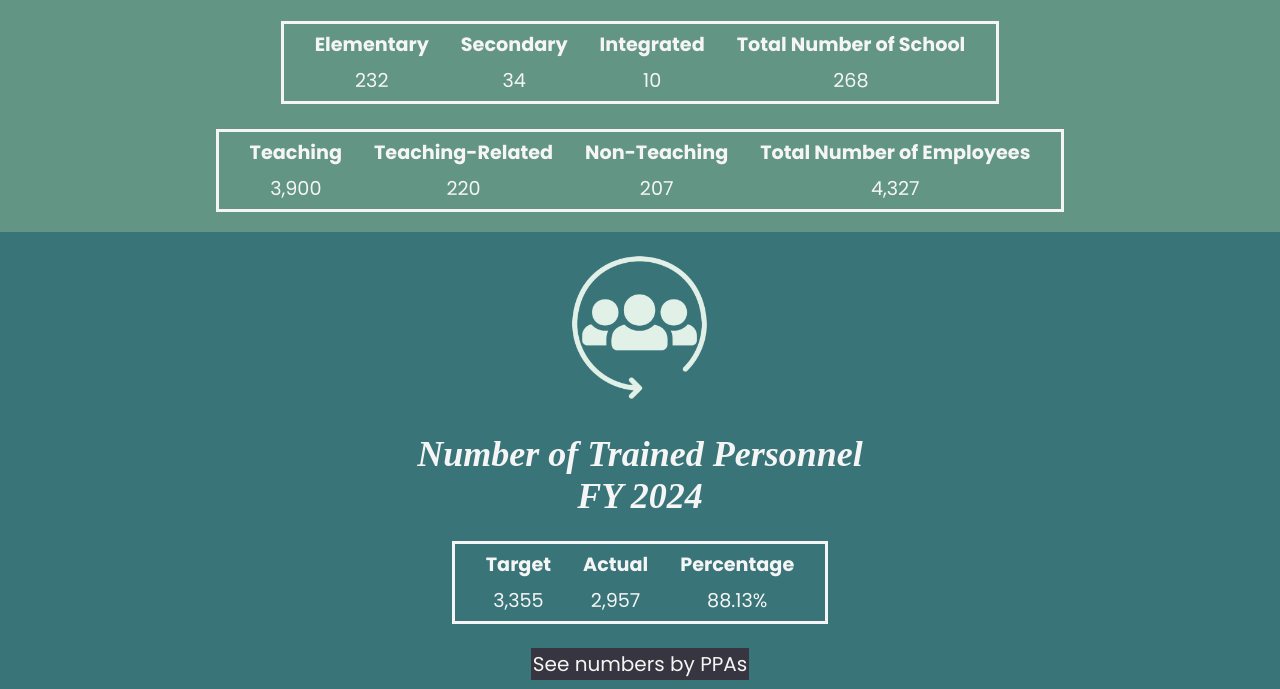
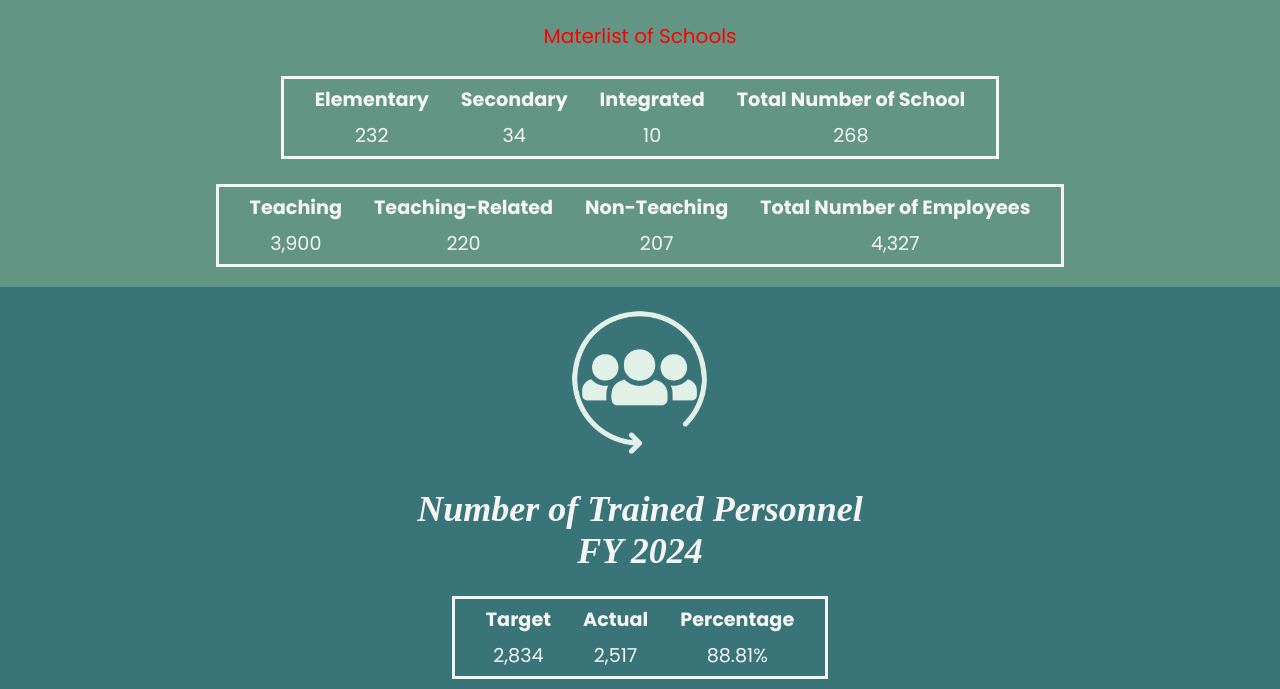
Before and after one commit to depedctd/sgod-hrds, a plain HTML site: page index.html in a window 1280 px wide. Shown: the part 411-1100 px from the top of the page. Drawn offline with Linux system fonts and the light colour scheme; a web font is replaced by a local one.

Commit message:
Add files via upload

```diff
--- a/index.html
+++ b/index.html
@@ -84,15 +84,27 @@
         color: whitesmoke;
       }
 
-      .plainlink:link{
-        color: aquamarine;
-        text-decoration: none;
-        background-color: #387478;
+      .newlink:link{
+        color: red;
+        background-color: #629584;
       }
 
-      .plainlink:hover{
+      .newlink:hover{
         color: whitesmoke;
-        background-color: none;
+        background-color: #629584;
+      }
+
+
+      a{
+        box-shadow: inset 0 0 0 0 #54b3d6;
+        color: #54b3d6;
+        margin: 0 -.25rem;
+        padding: 0 .25rem;
+        transition: color .3s ease-in-out, box-shadow .3s ease-in-out;
+      }
+      a:hover {
+        box-shadow: inset auto 0 0 0 #54b3d6;
+        color: white;
       }
 
       .footer{
@@ -129,6 +141,9 @@
       <div class="light">
         <img class="icon" src="./images/profile.png">
         <h1>SDO Catanduanes Profile</h1>
+        <a class="newlink" href="https://depedctd.github.io/hrds-internal/">Materlist of Schools</a>
+        <br>
+        <br>
 
         <table class="trained">
           <th>Elementary</th>
@@ -167,9 +182,9 @@
           <th>Actual</th>
           <th>Percentage</th>
           <tr>
-            <td>3,355</td>
-            <td>2,957</td>
-            <td>88.13%</td>
+            <td>2,834</td>
+            <td>2,517</td>
+            <td>88.81%</td>
           </tr>
         </table>
         <br>
```
